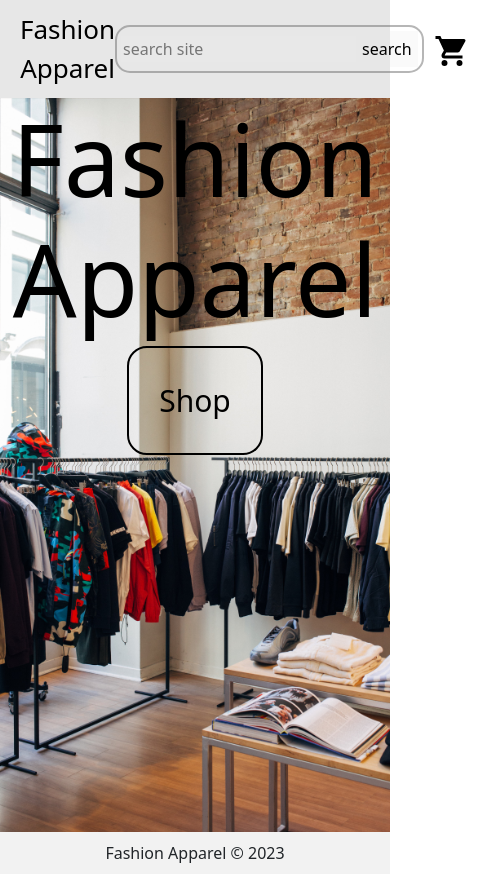
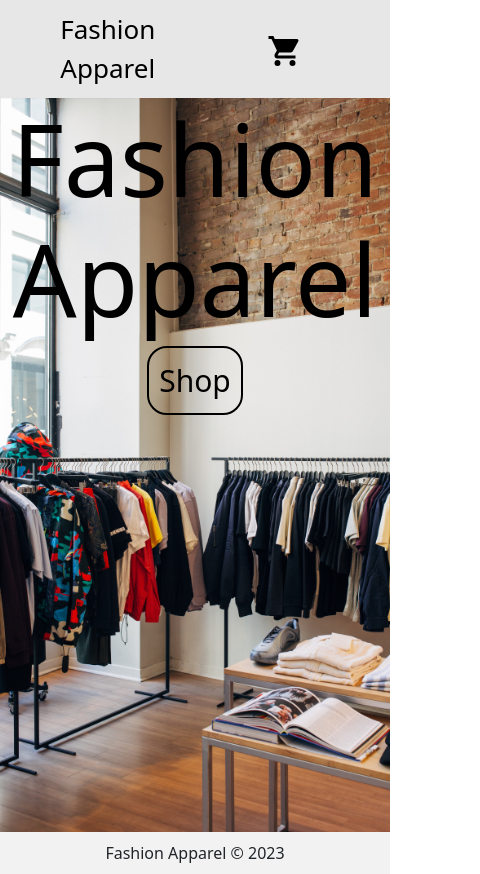
Before and after one commit to SalamanderCtesiphon/fashion-boutique, a React (Create React App) app: page / in a window 390 px wide. Shown: the whole page, 480 px wide, since content can reach past the window. Built offline with nearby package versions, Linux system fonts and the light colour scheme; the HTML template or start-up script is replaced by a standard one.

Commit message:
fixed some mobile styling issues

```diff
--- a/src/App.css
+++ b/src/App.css
@@ -14,6 +14,12 @@
   display: flex;
   align-items: center;
   position: relative;
+}
+
+@media (max-width: 700px) {
+  #search{
+    display: none;
+  }
 }
 
 .drop-down {
@@ -144,7 +150,7 @@ input {
   font-size: 30px;
   color: black;
   border: 2px solid black;
-  padding: 30px;
+  padding: 10px;
   border-radius: 20px;
 }
 
```
